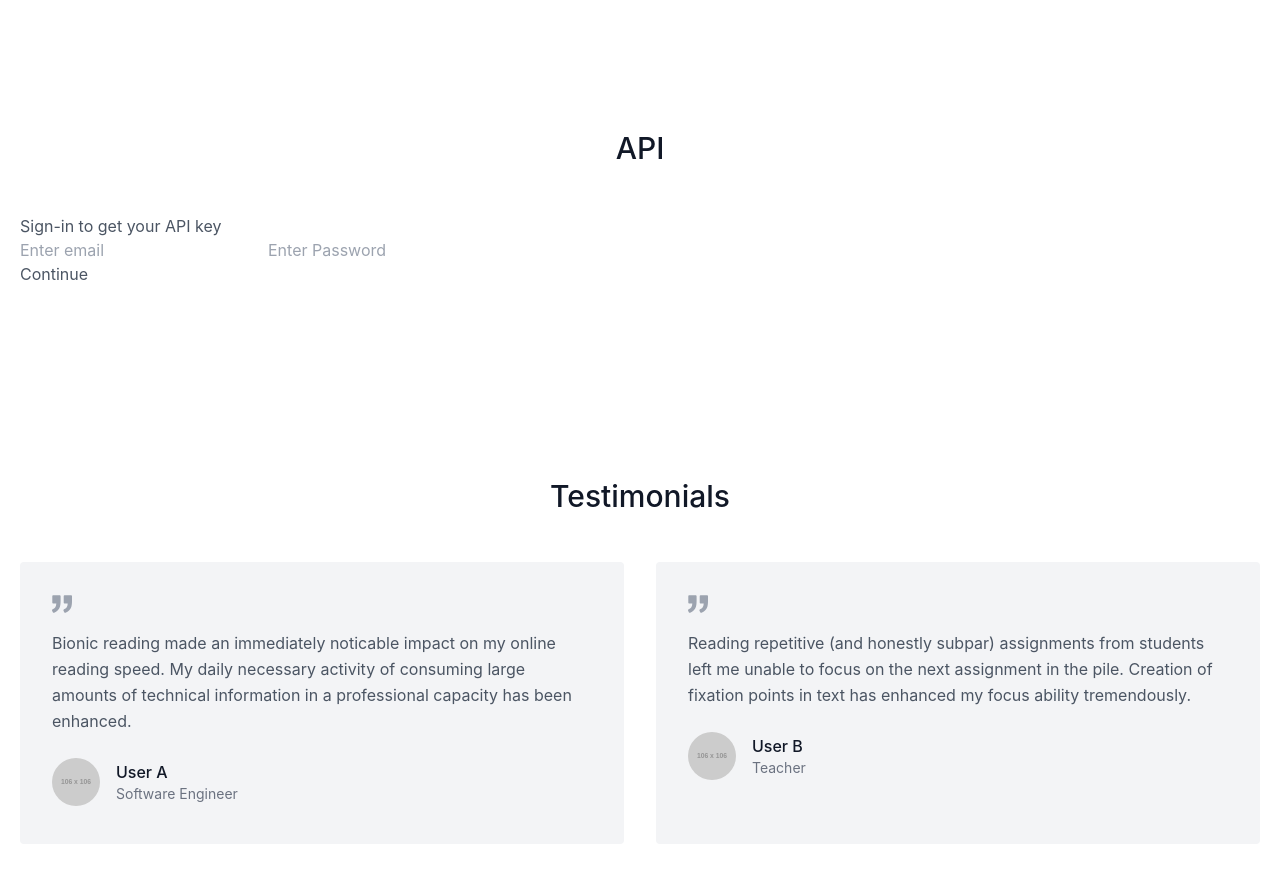
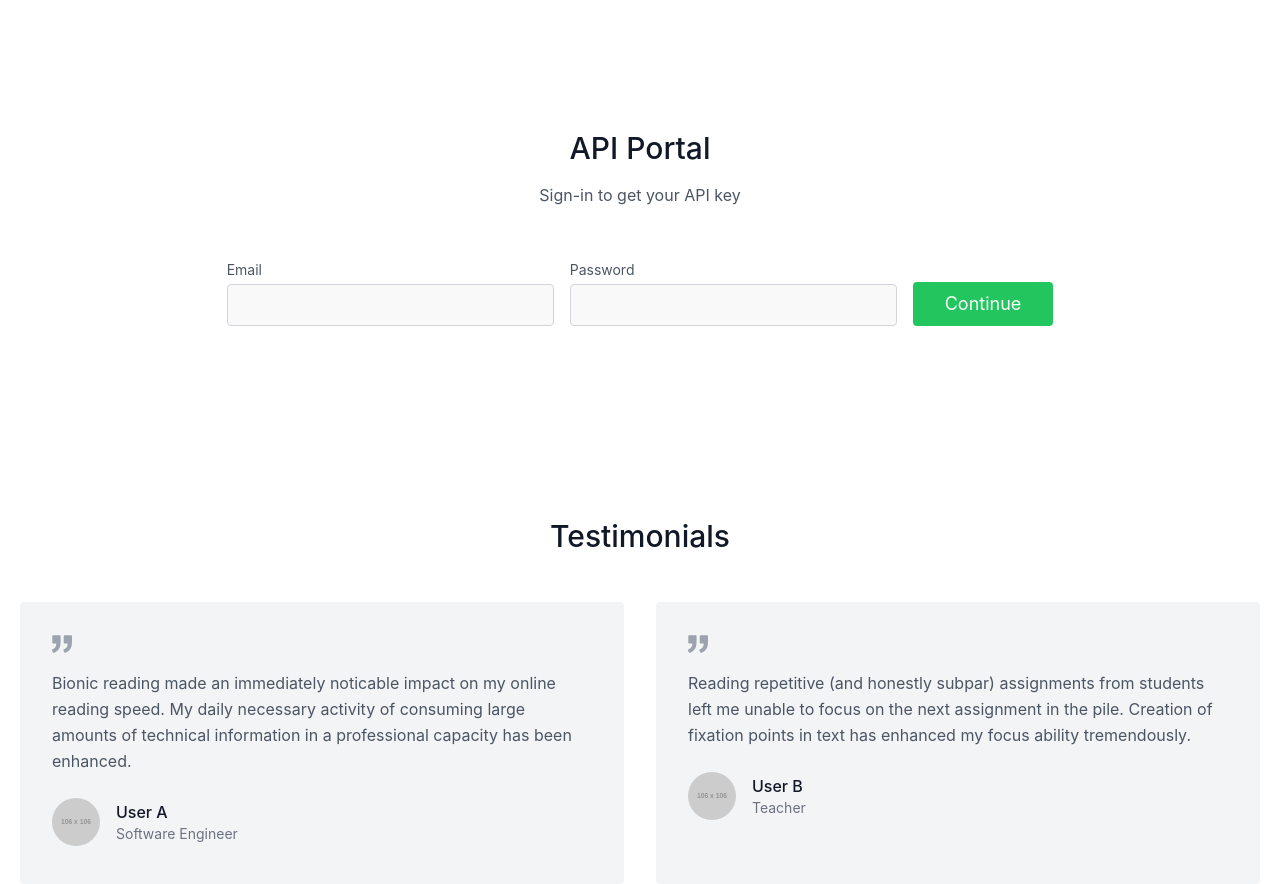
Before and after one commit to KDwevedi/btp, a React (Create React App) app: page / in a window 1280 px wide. Shown: the part 1260-2144 px from the top of the page. Built offline with nearby package versions, Linux system fonts and the light colour scheme.

Commit message:
Feat: styling

```diff
--- a/package.json
+++ b/package.json
@@ -5,6 +5,7 @@
   "dependencies": {
     "@headlessui/react": "^1.7.13",
     "@heroicons/react": "^2.0.16",
+    "@react-pdf/renderer": "^3.1.9",
     "@testing-library/jest-dom": "^5.16.5",
     "@testing-library/react": "^13.4.0",
     "@testing-library/user-event": "^13.5.0",
--- a/src/components/api.js
+++ b/src/components/api.js
@@ -1,3 +1,4 @@
+
 
 
 export default function Signin () {
@@ -40,24 +41,24 @@ export default function Signin () {
     }
     return (
 
-<section class="text-gray-600 body-font">
-
+      <section class="text-gray-600 body-font">
   <div id="api" class="container px-5 py-24 mx-auto">
-    <h1 class="text-3xl font-medium title-font text-gray-900 mb-12 text-center">API</h1>
-    <div >
-        Sign-in to get your API key
+    <div class="flex flex-col text-center w-full mb-12">
+      <h1 class="sm:text-3xl text-2xl font-medium title-font mb-4 text-gray-900">API Portal</h1>
+      <p class="lg:w-2/3 mx-auto leading-relaxed text-base">Sign-in to get your API key</p>
     </div>
-    <form class="signin">
-      <div class="form-group">
-      <div id="showapi"></div>
-        <input type="email" class="form-control" id="inptemail" aria-describedby="emailHelp" placeholder="Enter email"></input>
-
-<input type="password" class="form-control" id="inptpassword" aria-describedby="emailHelp" placeholder="Enter Password" ></input>
-
+    <div id="showapi"></div>
+    <div class="flex lg:w-2/3 w-full sm:flex-row flex-col mx-auto px-8 sm:space-x-4 sm:space-y-0 space-y-4 sm:px-0 items-end">
+      <div class="relative flex-grow w-full">
+        <label for="full-name" class="leading-7 text-sm text-gray-600">Email</label>
+        <input type="email" id="inptemail" name="email" class="w-full bg-gray-100 bg-opacity-50 rounded border border-gray-300 focus:border-green-500 focus:bg-transparent focus:ring-2 focus:ring-green-200 text-base outline-none text-gray-700 py-1 px-3 leading-8 transition-colors duration-200 ease-in-out"/>
       </div>
-      <button class="btn btn-primary signinbtn" onClick={signinbtn}>Continue</button>
-    </form>
-
+      <div class="relative flex-grow w-full">
+        <label for="password" class="leading-7 text-sm text-gray-600">Password</label>
+        <input type="password" id="inptpassword" name="password" class="w-full bg-gray-100 bg-opacity-50 rounded border border-gray-300 focus:border-green-500 focus:bg-transparent focus:ring-2 focus:ring-green-200 text-base outline-none text-gray-700 py-1 px-3 leading-8 transition-colors duration-200 ease-in-out"/>
+      </div>
+      <button class="text-white bg-green-500 border-0 py-2 px-8 focus:outline-none hover:bg-green-600 rounded text-lg" onClick={signinbtn}>Continue</button>
+    </div>
   </div>
 </section>
 
```
Also changed, not shown: 1 other file (tests, documents, lock files or other folders).
